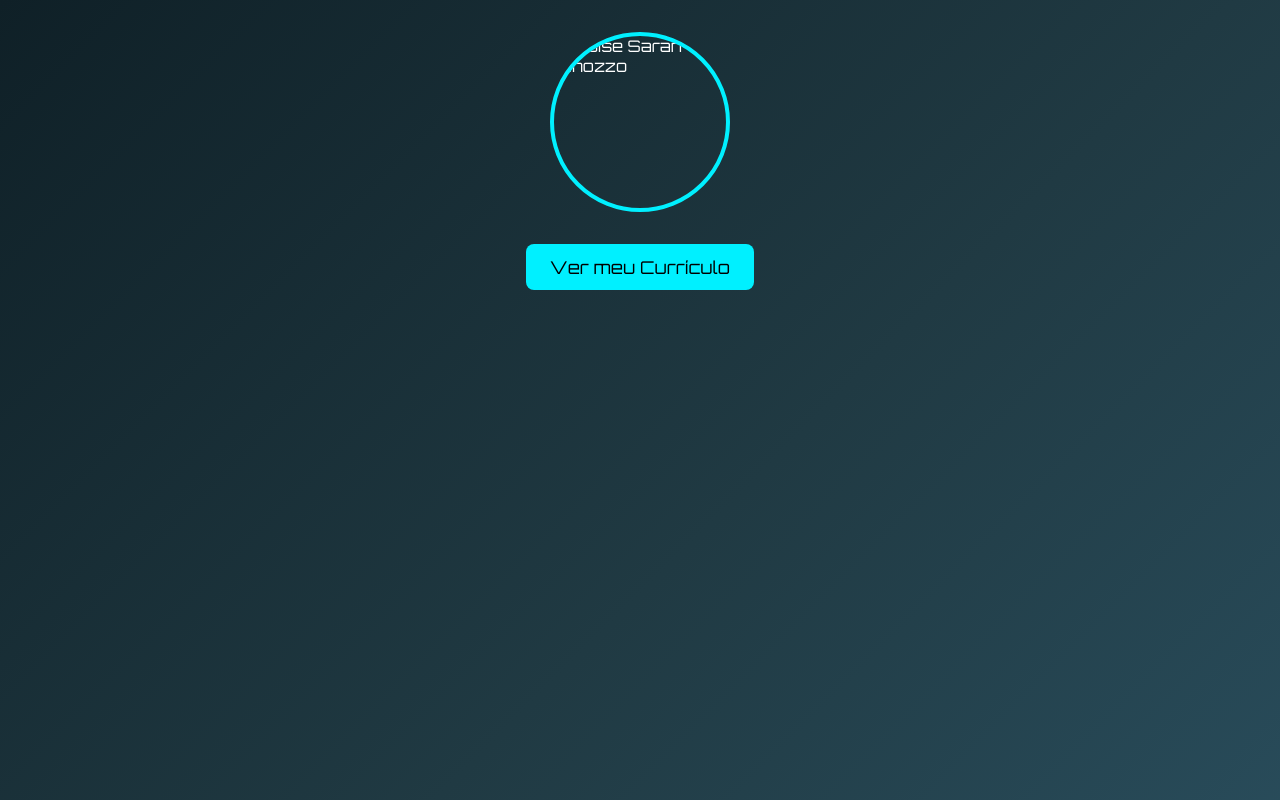
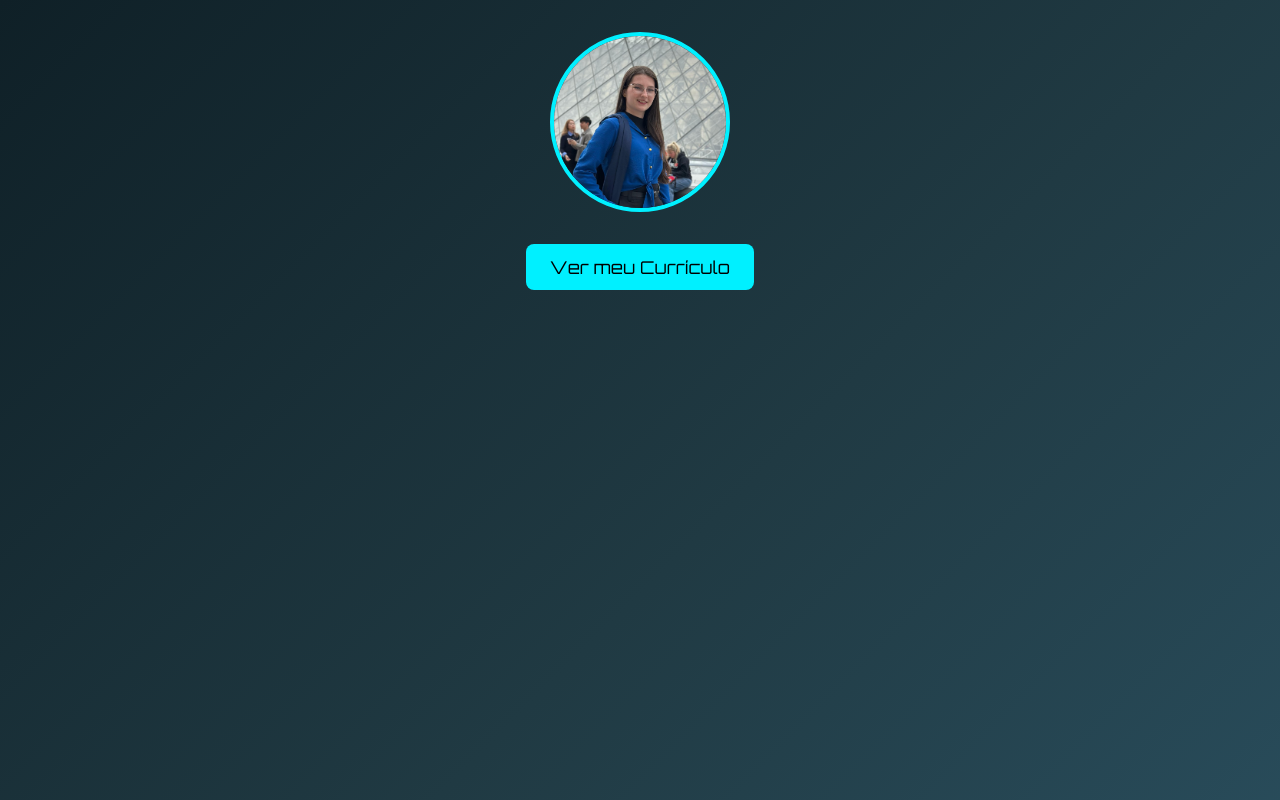
Before and after one commit to EloiseSM/EloiseSM.github.io, a plain HTML site: page index.html in a window 1280 px wide. Shown: the top 800 px of the page. Drawn offline with Linux system fonts and the light colour scheme.

Commit message:
Update index.html

```diff
--- a/index.html
+++ b/index.html
@@ -105,7 +105,7 @@
 </head>
 
 <body>
-    <img class="foto-inicial" src="fotominha/IMG-20250424-WA0132~2.jpg" alt="Eloise Saran Minozzo">
+    <img class="foto-inicial" src="IMG-20250424-WA0132~2.jpg" alt="Eloise Saran Minozzo">
     <button id="verCurriculoBtn">Ver meu Currículo</button>
 
     <div class="container" id="curriculo">
```
